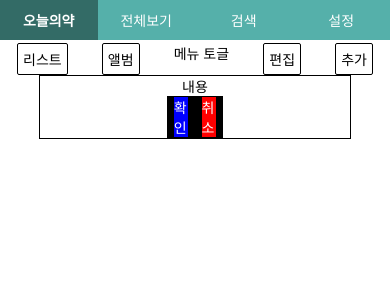
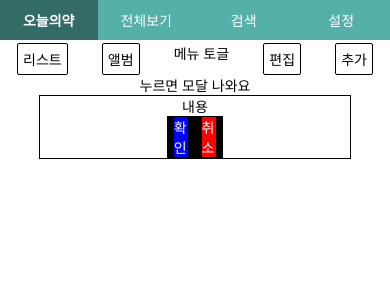
Before and after one commit to KimEunA97/KDT-2-Project-C-10, a React Native app in the folder PillGood/: screen / in a window 390 px wide. Shown: the top 300 px of the page. Built offline with nearby package versions, Linux system fonts and the light colour scheme.

Commit message:
모달 구현 방법 찾는중

```diff
--- a/PillGood/src/component/modalBox.js
+++ b/PillGood/src/component/modalBox.js
@@ -3,7 +3,7 @@ import { Touchable, TouchableOpacity } from "react-native";
 import { View, Text, StyleSheet } from "react-native";
 
 
-export default function ModalBox() {
+export default function ModalBox(visible) {
 
   return (
 
--- a/PillGood/src/pages/TodayPillMenu.js
+++ b/PillGood/src/pages/TodayPillMenu.js
@@ -4,10 +4,19 @@ import ModalBox from '../component/modalBox';
 
 export default function TodayPillMenu() {
 
+  const [modalVisible, setModalVisible] = useState(false)
+
+  const modalOpen = () => {
+    setModalVisible(true)
+  }
+
   return (
 
     <View style={styles.container}>
-      <ModalBox></ModalBox>
+      <TouchableOpacity onPress={modalOpen}>
+        <Text>누르면 모달 나와요</Text>
+      </TouchableOpacity>
+      <ModalBox visible={modalVisible}></ModalBox>
     </View>
 
   )
@@ -18,7 +27,7 @@ const styles = {
 
   container: {
 
-    alignItems : "center",
+    alignItems: "center",
 
   }
 
```
